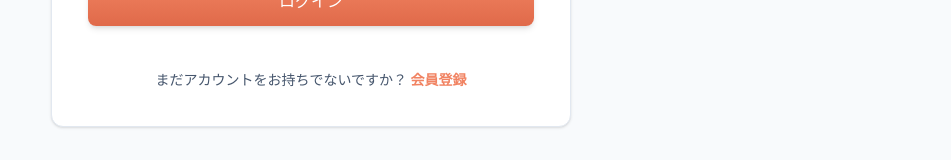
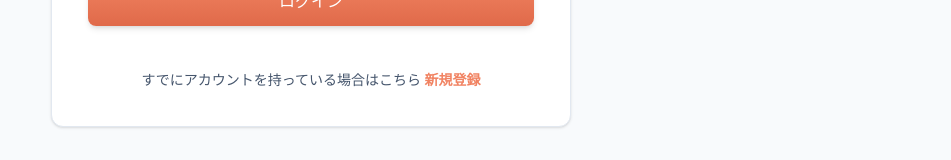
Before and after one commit to dayannne/day-meshi-at-p-next, a Next.js app: page /login in a window 1280 px wide. Shown: the part 544-704 px from the top of the page, without its empty margins (329-1280 px from the left). Built offline with nearby package versions, Linux system fonts and the light colour scheme; no server answers.

Commit message:
update: update auth forms UI text
- Clarified login form navigation link text.
- Added invite code mention to the signup form description.

```diff
--- a/src/features/auth/components/LoginForm.tsx
+++ b/src/features/auth/components/LoginForm.tsx
@@ -78,12 +78,12 @@ export function LoginForm({ signupSuccess }: LoginFormProps) {
         </Button>
 
         <div className="mt-4 text-center text-sm text-slate-600">
-          まだアカウントをお持ちでないですか？{" "}
+          すでにアカウントを持っている場合はこちら{" "}
           <Link
             href="/signup"
             className="text-primary font-semibold underline-offset-4 hover:underline"
           >
-            会員登録
+            新規登録
           </Link>
         </div>
       </form>
--- a/src/features/auth/components/SignupForm.tsx
+++ b/src/features/auth/components/SignupForm.tsx
@@ -69,7 +69,7 @@ export function SignupForm({ initialInviteCode = "" }: SignupFormProps) {
         <div>
           <h2 className="text-center text-2xl font-bold text-slate-950">新規登録</h2>
           <p className="mt-2 text-center text-sm text-slate-600">
-            アカウントを作成してサービスを始めましょう
+            招待コードを使ってアカウントを作成しましょう
           </p>
         </div>
 
```
